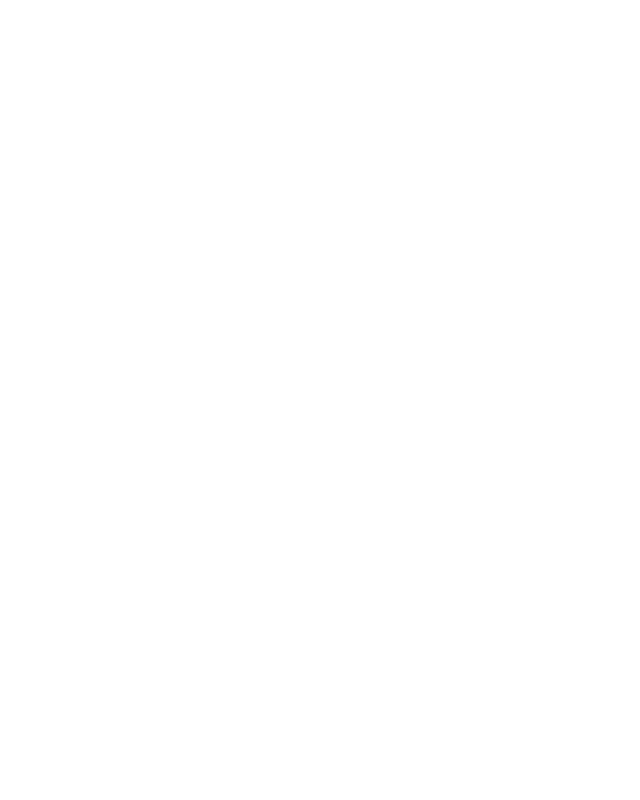
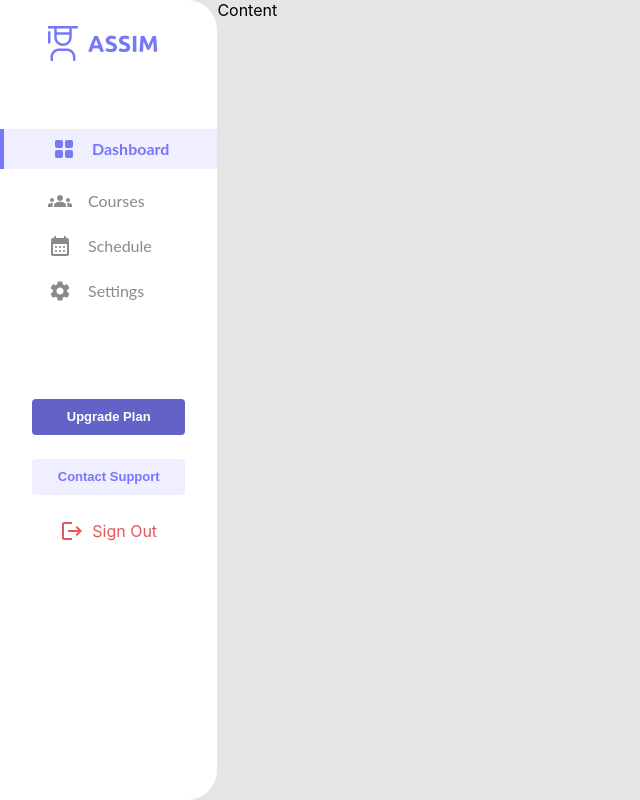
Before and after one commit to Generalsoi/Assim-teacher, a React (Create React App) app: page /dashboard in a window 1280 px wide. Before the commit this address had no page. Shown: the whole page, without its empty margins (0-640 px from the left). Built offline with nearby package versions, Linux system fonts and the light colour scheme.

Commit message:
started the teacher's dashboard

```diff
--- a/package.json
+++ b/package.json
@@ -6,7 +6,8 @@
     "@emotion/react": "^11.9.0",
     "@emotion/styled": "^11.8.1",
     "@hookform/resolvers": "^2.8.8",
-    "@mui/material": "^5.6.4",
+    "@mui/icons-material": "^5.8.3",
+    "@mui/material": "^5.8.3",
     "@testing-library/jest-dom": "^5.16.4",
     "@testing-library/react": "^13.2.0",
     "@testing-library/user-event": "^13.5.0",
--- a/src/App.css
+++ b/src/App.css
@@ -1,38 +1,5 @@
-.App {
-  text-align: center;
+* {
+  margin: 0;
+  padding: 0;
+  box-sizing: border-box;
 }
-
-.App-logo {
-  height: 40vmin;
-  pointer-events: none;
-}
-
-@media (prefers-reduced-motion: no-preference) {
-  .App-logo {
-    animation: App-logo-spin infinite 20s linear;
-  }
-}
-
-.App-header {
-  background-color: #282c34;
-  min-height: 100vh;
-  display: flex;
-  flex-direction: column;
-  align-items: center;
-  justify-content: center;
-  font-size: calc(10px + 2vmin);
-  color: white;
-}
-
-.App-link {
-  color: #61dafb;
-}
-
-@keyframes App-logo-spin {
-  from {
-    transform: rotate(0deg);
-  }
-  to {
-    transform: rotate(360deg);
-  }
-}
--- a/src/App.js
+++ b/src/App.js
@@ -1,10 +1,12 @@
 import React from "react";
+import "./App.css";
 import { BrowserRouter as Router, Route, Routes } from "react-router-dom";
 import { Redirect } from "react-router";
 import "./App.css";
 import Signup from "./components/signup/Signup";
 import CompleteSignUp from "./components/signup/CompleteSignUp/CompleteSignUp";
 import SignIn from "./components/SignIn/SignIn";
+import Dashboard from "./components/dashboard/Dashboard/Dashboard";
 
 function App() {
   return (
@@ -13,6 +15,7 @@
         <Route path="/" element={<Signup />} />
         <Route path="completeSignUp" element={<CompleteSignUp />} />
         <Route path="sign-in" element={<SignIn />} />
+        <Route path="dashboard" element={<Dashboard />} />
         {/* <Route path="completeSignUp" element={<CompleteSignUp />} />
         <Route path="dashboard" element={<Dashboard />} />
         <Route path="classes" element={<Classes />} /> */}
--- /dev/null
+++ b/src/components/dashboard/Content/Content.jsx
@@ -0,0 +1,8 @@
+import React from "react";
+import "./Content.css";
+
+const Content = () => {
+  return <div>Content</div>;
+};
+
+export default Content;
--- /dev/null
+++ b/src/components/dashboard/Dashboard/Dashboard.css
@@ -0,0 +1,21 @@
+.dashboard {
+  display: flex;
+  position: relative;
+  background: #e5e5e5;
+}
+
+.sidebar {
+  flex: 1;
+  height: 100vh;
+  background: #ffffff;
+  padding: 2% 0;
+  border-radius: 0px 30px 30px 0px;
+  position: sticky;
+  top: 0;
+  bottom: 0;
+}
+
+.content {
+  flex: 9;
+  top: 0;
+}
--- /dev/null
+++ b/src/components/dashboard/Dashboard/Dashboard.jsx
@@ -0,0 +1,21 @@
+import React, { useState } from "react";
+import "./Dashboard.css";
+import Sidebar from "./../Sidebar/Sidebar";
+import Content from "../Content/Content";
+
+const Dashboard = () => {
+  const [activeMenu, setActiveMenu] = useState("menu1");
+
+  return (
+    <div className="dashboard">
+      <div className="sidebar">
+        <Sidebar activeMenu={activeMenu} setActiveMenu={setActiveMenu} />
+      </div>
+      <div className="content">
+        <Content activeMenu={activeMenu} setActiveMenu={setActiveMenu} />
+      </div>
+    </div>
+  );
+};
+
+export default Dashboard;
--- /dev/null
+++ b/src/components/dashboard/Sidebar/Sidebar.css
@@ -0,0 +1,84 @@
+.main-sidebar .assim-logo {
+  margin: 0 3rem;
+}
+
+.sidebar-links {
+  margin-top: 4rem;
+}
+
+.sidebar-links ul {
+  list-style-type: none;
+}
+
+.sidebar-link {
+  display: flex;
+  align-items: center;
+  margin-bottom: 1.3rem;
+  line-height: 24px;
+  color: #8a8a8a;
+  cursor: pointer;
+  text-decoration: none;
+  width: 100%;
+  padding: 0 3rem;
+}
+
+.sidebarLink {
+  text-decoration: none;
+}
+
+.sidebar-link p {
+  font-family: "Lato", sans-serif;
+  margin-left: 1rem;
+}
+
+.sidebar-btns {
+  display: flex;
+  flex-direction: column;
+  margin-top: 6rem;
+  text-align: center;
+  padding: 0 2rem;
+}
+
+.upgrade-plan-btn {
+  background: #6363c7;
+  color: #fff;
+  margin-bottom: 1.5rem;
+}
+
+.contact-support-btn {
+  background: #efefff;
+  mix-blend-mode: normal;
+  color: #7a74fc;
+  margin-bottom: 1.5rem;
+}
+
+.contact-support-btn,
+.upgrade-plan-btn {
+  font-weight: 700;
+  font-size: 0.813rem;
+  height: 36px;
+  cursor: pointer;
+  border-radius: 4px;
+  border: none;
+}
+
+.sign-out {
+  display: flex;
+  align-items: center;
+  justify-content: center;
+  cursor: pointer;
+  color: #e55858;
+}
+
+.sign-out p {
+  font-size: 1rem;
+  margin-left: 0.5rem;
+}
+
+.activeMenu {
+  color: #7777f9;
+  background: #efefff;
+  font-weight: 700;
+  height: 40px;
+  border-left: 4px solid #7777f9;
+}
--- /dev/null
+++ b/src/components/dashboard/Sidebar/Sidebar.jsx
@@ -0,0 +1,66 @@
+import React from "react";
+import "./Sidebar.css";
+import Logo from "../../../assets/images/Logo.png";
+import GridViewRoundedIcon from "@mui/icons-material/GridViewRounded";
+import GroupsIcon from "@mui/icons-material/Groups";
+import CalendarMonthRoundedIcon from "@mui/icons-material/CalendarMonthRounded";
+import SettingsIcon from "@mui/icons-material/Settings";
+import LogoutIcon from "@mui/icons-material/Logout";
+
+const Sidebar = (props) => {
+  const { activeMenu, setActiveMenu } = props;
+
+  const handleMenu1 =
+    (activeMenu === "menu1" && "activeMenu") + " sidebar-link";
+  const handleMenu2 =
+    (activeMenu === "menu2" && "activeMenu") + " sidebar-link";
+  const handleMenu3 =
+    (activeMenu === "menu3" && "activeMenu") + " sidebar-link";
+  const handleMenu4 =
+    (activeMenu === "menu4" && "activeMenu") + " sidebar-link";
+
+  return (
+    <div className="main-sidebar">
+      <div className="assim-logo">
+        <img src={Logo} alt="assim-logo" />
+      </div>
+
+      <div className="sidebar-links">
+        <ul>
+          <li className={handleMenu1} onClick={() => setActiveMenu("menu1")}>
+            <GridViewRoundedIcon />
+            <p>Dashboard</p>
+          </li>
+          <li className={handleMenu2} onClick={() => setActiveMenu("menu2")}>
+            <GroupsIcon />
+            <p>Courses</p>
+          </li>
+          <li className={handleMenu3} onClick={() => setActiveMenu("menu3")}>
+            <CalendarMonthRoundedIcon />
+            <p>Schedule</p>
+          </li>
+          <li className={handleMenu4} onClick={() => setActiveMenu("menu4")}>
+            <SettingsIcon />
+            <p>Settings</p>
+          </li>
+        </ul>
+      </div>
+
+      <div className="sidebar-btns">
+        <button
+          className="upgrade-plan-btn"
+          //   onClick={() => setUpgradeModal(true)}
+        >
+          Upgrade Plan
+        </button>
+        <button className="contact-support-btn">Contact Support</button>
+        <div className="sign-out">
+          <LogoutIcon />
+          <p>Sign Out</p>
+        </div>
+      </div>
+    </div>
+  );
+};
+
+export default Sidebar;
```
Also changed, not shown: src/components/dashboard/Content/Content.css (added), 1 other file (tests, documents, lock files or other folders).
